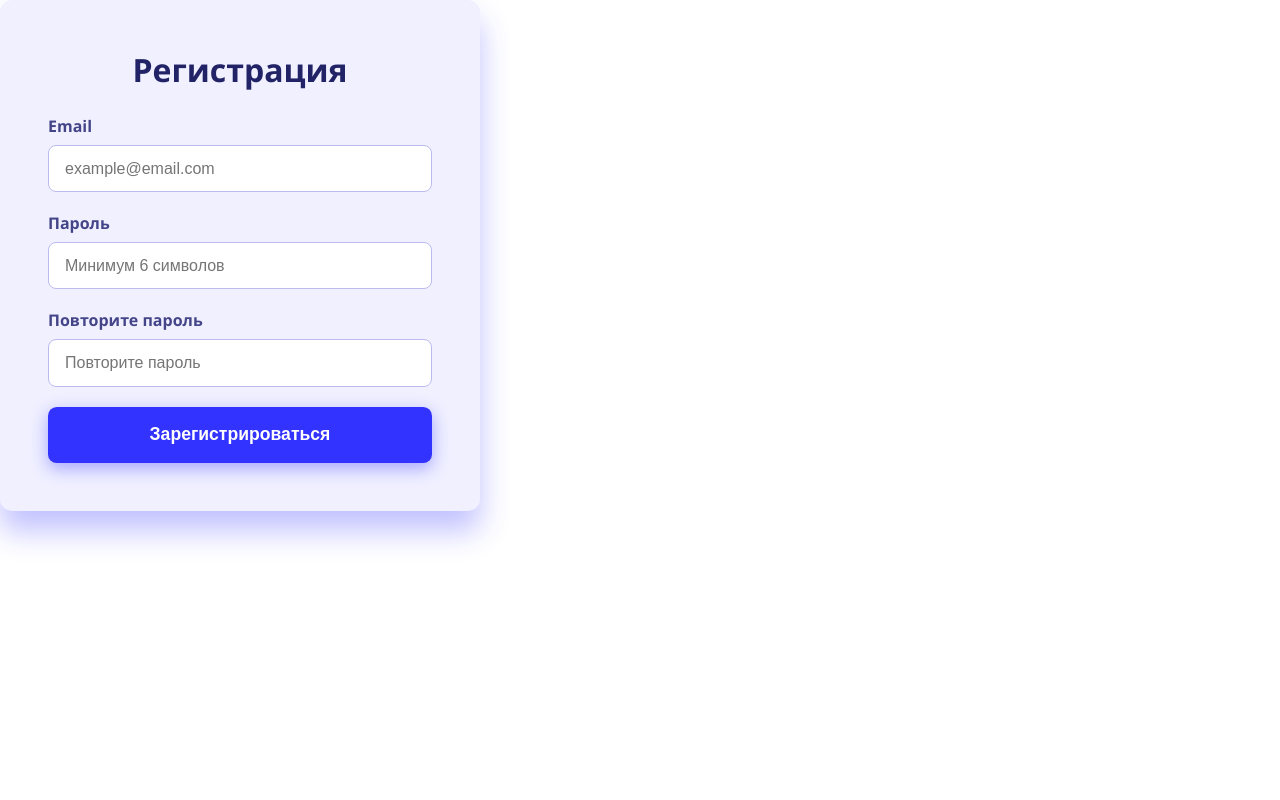
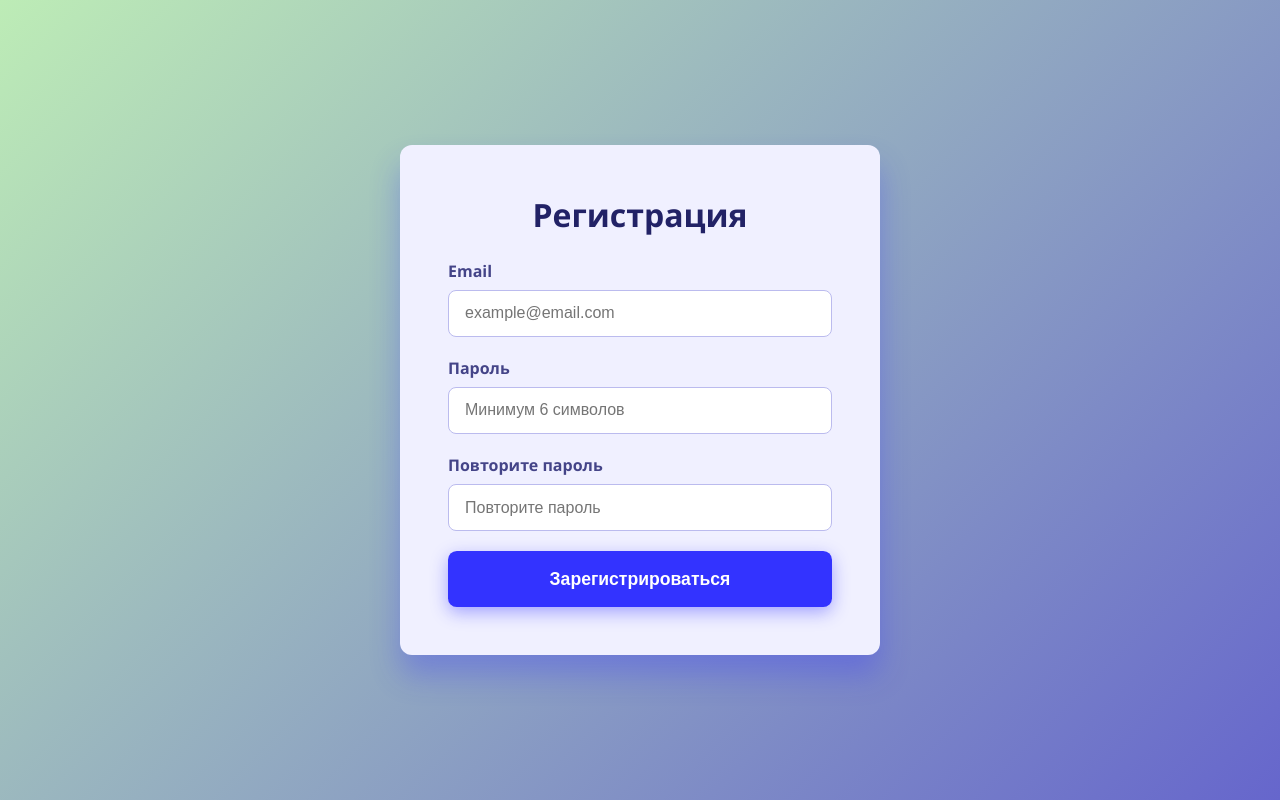
Before and after one commit to OurPaintTeam/OurPaintHub, a React (Vite) app in the folder frontend/: page /registration in a window 1280 px wide. Built offline with nearby package versions, Linux system fonts and the light colour scheme.

Commit message:
Add container

```diff
--- a/frontend/src/pages/RegistrationPage.tsx
+++ b/frontend/src/pages/RegistrationPage.tsx
@@ -62,6 +62,7 @@ const RegistrationPage: React.FC = () => {
   };
 
   return (
+ <div className="main-box">
     <div className="registration-container">
       <h1>Регистрация</h1>
       <form onSubmit={handleSubmit}>
@@ -119,6 +120,7 @@ const RegistrationPage: React.FC = () => {
         </p>
       )}
     </div>
+    </div>
   );
 };
 
```
